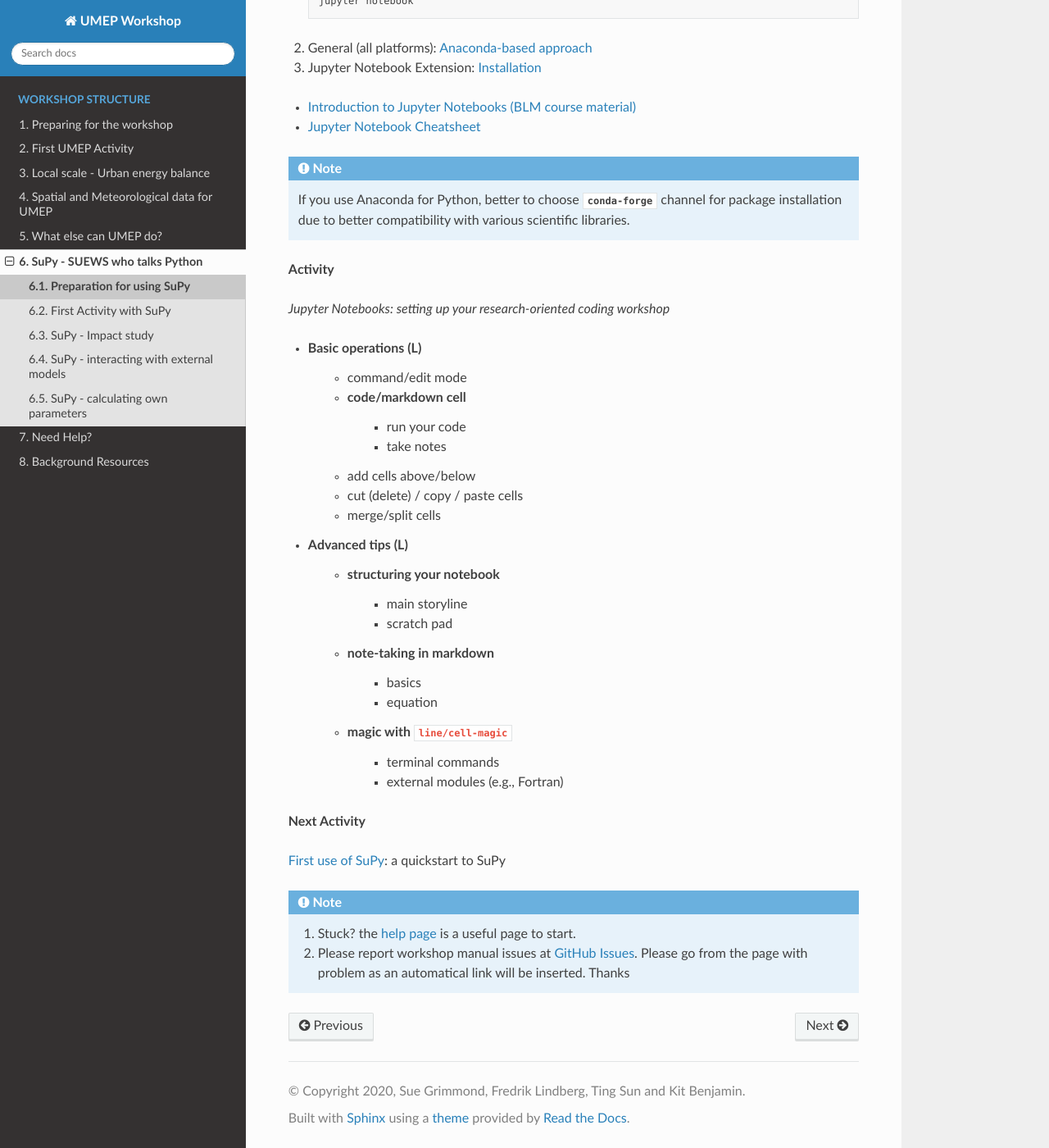
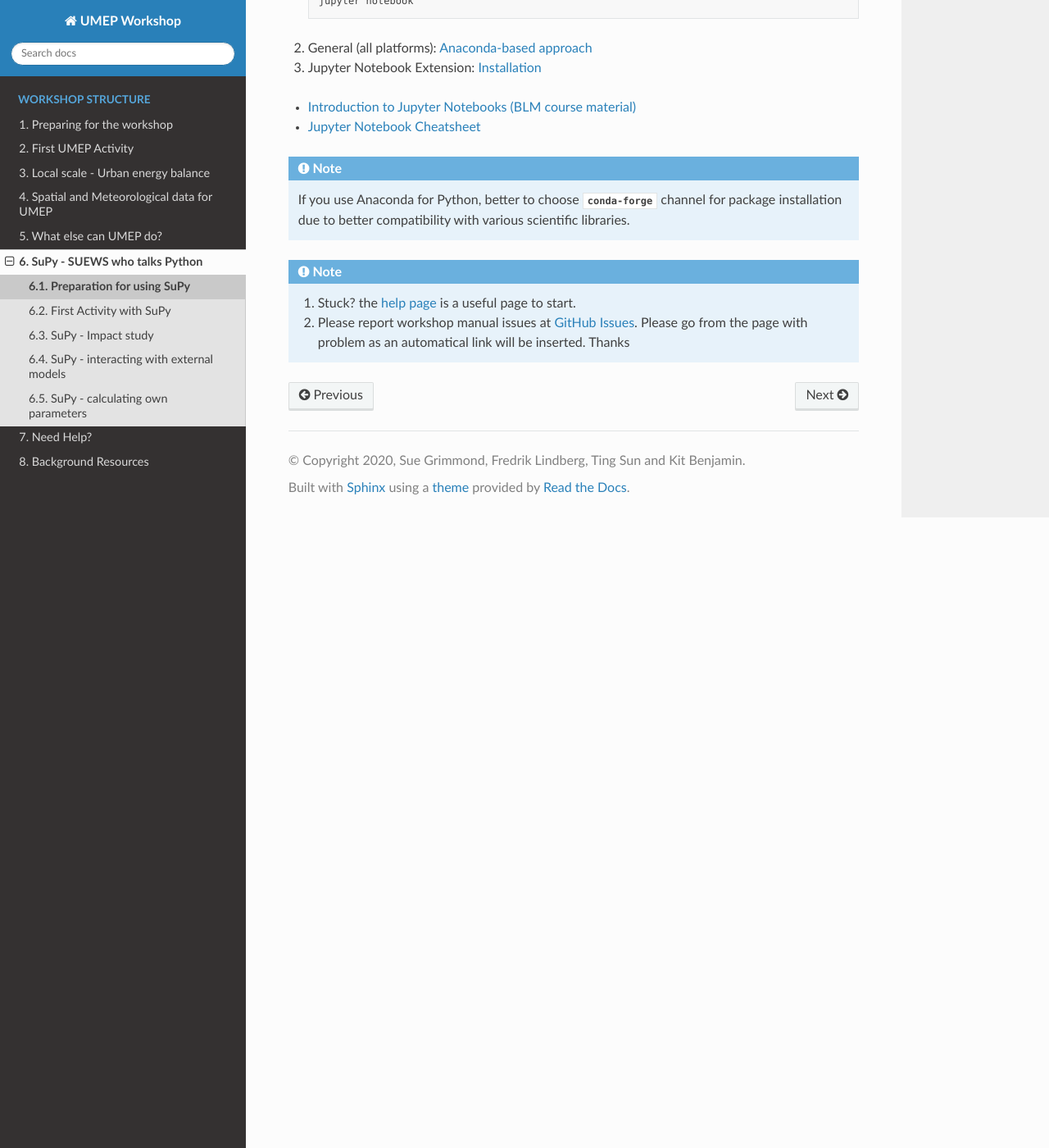
Before and after one commit to Urban-Meteorology-Reading/UMEP-Workshop, a Sphinx documentation site: the page built from source/SUPY/SuPy1.rst, in a window 1280 px wide and 1400 px high, scrolled down 816 px. Shown: the whole window at 82% size. Built offline with Sphinx 7.4.7 and the Read the Docs theme 2.0.0, drawn with Linux system fonts in a browser that asks for light colours; pages that are not in the unit, such as notebooks, are missing from menus.

Commit message:
Update SuPy1.rst

```diff
--- a/source/SUPY/SuPy1.rst
+++ b/source/SUPY/SuPy1.rst
@@ -45,42 +45,3 @@ APPLe---------------------
 
 .. note::
    If you use Anaconda for Python, better to choose `conda-forge` channel for package installation due to better compatibility with various scientific libraries.
-
-
-
-
-
-**Activity**
-
-
-*Jupyter Notebooks: setting up your research-oriented coding workshop*
-
-
-
-- Basic operations (L)
-   - command/edit mode
-   - code/markdown cell
-      - run your code
-      - take notes
-   - add cells above/below
-   - cut (delete) / copy / paste cells
-   - merge/split cells
-
-
-- Advanced tips (L)
-   - structuring your notebook
-      - main storyline
-      - scratch pad
-   - note-taking in markdown
-      - basics
-      - equation
-   - magic with ``line/cell-magic``
-      - terminal commands
-      - external modules (e.g., Fortran)
-
-
-
-**Next Activity**
-
-
-`First use of SuPy <SuPy2>`: a quickstart to SuPy
```
